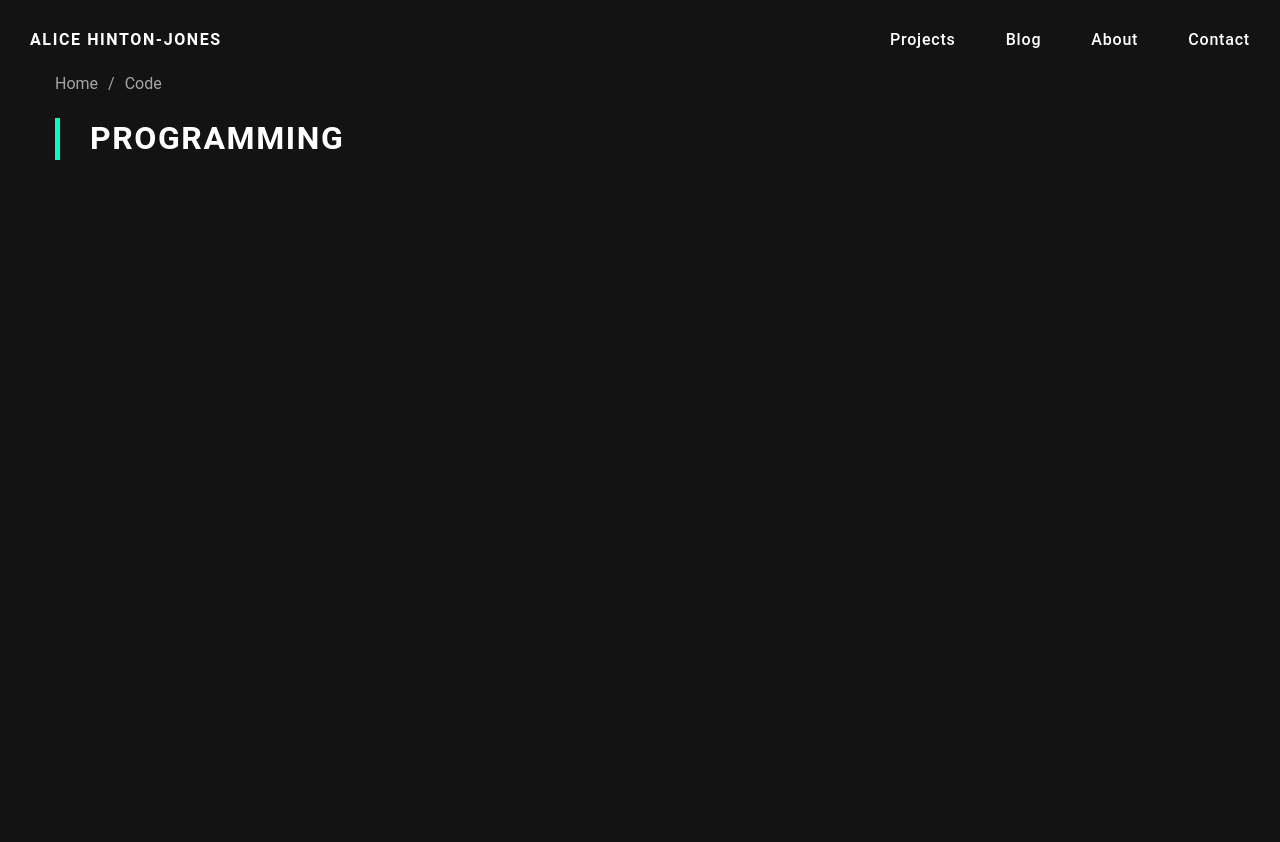
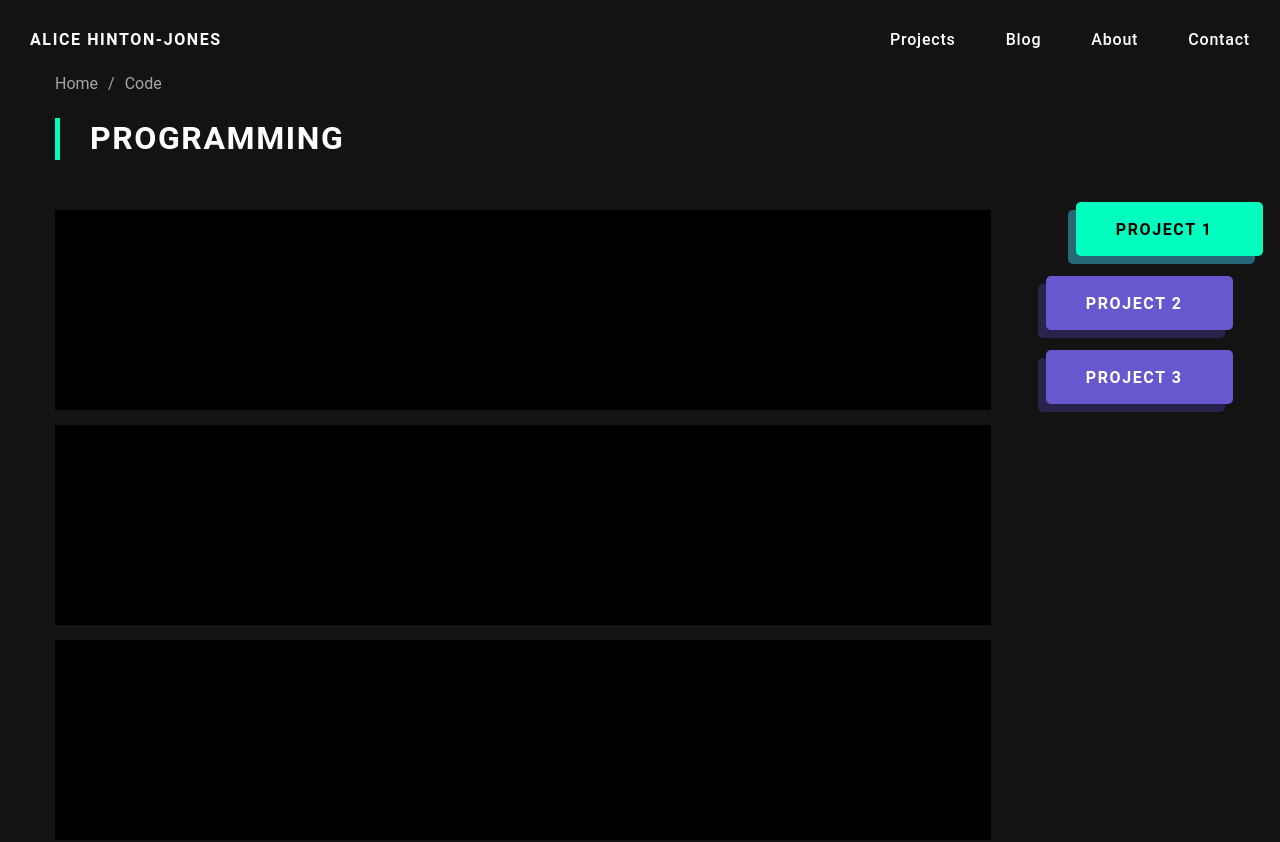
Before and after one commit to Lasirena/Lasirena.github.io, a React (Vite) app: page /code in a window 1280 px wide. Shown: the top 842 px of the page. Before the commit the page ends 800 px from the top, so only its background shows below. Built offline with nearby package versions, Linux system fonts and the light colour scheme; a web font is replaced by a local one.

Commit message:
Rough Projects page prototype

```diff
--- a/src/css/Projects.css
+++ b/src/css/Projects.css
@@ -2,3 +2,57 @@
   padding-top: 25px;
   color: white;
 }
+
+.projects-box {
+  display: flex;
+  justify-content: space-between;
+}
+
+.projects-sidebar {
+  display: flex;
+  align-self: flex-start;
+  flex-direction: column;
+  position: sticky;
+  top: 100px;
+  width: 16%;
+}
+
+/* .projects-sidebar li {
+  padding: 20px;
+  margin-bottom: 20px;
+  background-color: #4b466b;
+  border-radius: 5px;
+}
+
+.projects-sidebar li.active {
+  background-color: rgb(0, 255, 191);
+  color: black;
+  transform: translateX(30px);
+} */
+
+.projects-sidebar li {
+  margin-bottom: 20px;
+}
+
+.projects-sidebar li.active {
+  background-color: rgb(40, 103, 119);
+  transform: translate(30px, 0);
+}
+
+.projects-sidebar li.active span {
+  background-color: rgb(0, 255, 191);
+  color: black;
+}
+
+.projects-container {
+  width: 80%;
+  display: flex;
+  flex-wrap: wrap;
+  gap: 15px;
+}
+
+.proj {
+  background-color: black;
+  width: 100%;
+  min-height: 200px;
+}
--- /dev/null
+++ b/src/data/projects.json
@@ -0,0 +1,18 @@
+[
+  {
+    "id": 1,
+    "title": "Demonbound",
+    "has-video": false,
+    "asset-path": "assets/img/projects/3d-fighter.jpg",
+    "tags": ["programming", "tech-art", "c#", "unity"],
+    "description": "Placeholder."
+  },
+  {
+    "id": 2,
+    "title": "Tunnel Surfer",
+    "has-video": false,
+    "asset-path": "assets/img/projects/tunnel-surfer.jpg",
+    "tags": ["programming", "glsl", "c++", "custom-engine"],
+    "description": "Placeholder."
+  }
+]
--- a/src/react-components/Breadcrumb.tsx
+++ b/src/react-components/Breadcrumb.tsx
@@ -20,8 +20,6 @@ export function Breadcrumb() {
       );
     });
 
-  console.log(crumbs);
-
   return (
     <>
       <div className="container">
--- a/src/react-components/ProjectsCode.tsx
+++ b/src/react-components/ProjectsCode.tsx
@@ -1,13 +1,40 @@
 import '../css/Projects.css';
 import { Breadcrumb } from './Breadcrumb';
+import projectsList from '../data/projects.json';
 
 function ProjectsCode() {
+  console.log(projectsList);
   return (
     <>
       <Breadcrumb />
       <section className="projects-section">
         <div className="container">
           <h1 className="display-heading">Programming</h1>
+          <div className="projects-box">
+            <ul className="projects-container">
+              <li className="proj"></li>
+              <li className="proj"></li>
+              <li className="proj"></li>
+              <li className="proj"></li>
+              <li className="proj"></li>
+              <li className="proj"></li>
+              <li className="proj"></li>
+              <li className="proj"></li>
+              <li className="proj"></li>
+              <li className="proj"></li>
+            </ul>
+            <ul className="projects-sidebar">
+              <li className="btn active">
+                <span>Project 1</span>
+              </li>
+              <li className="btn">
+                <span>Project 2</span>
+              </li>
+              <li className="btn">
+                <span>Project 3</span>
+              </li>
+            </ul>
+          </div>
         </div>
       </section>
     </>
```
